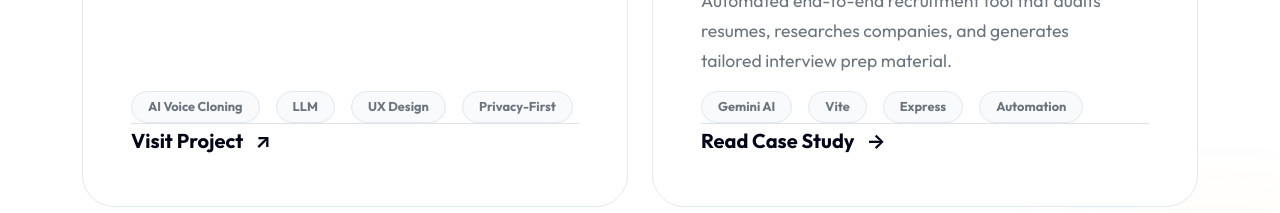
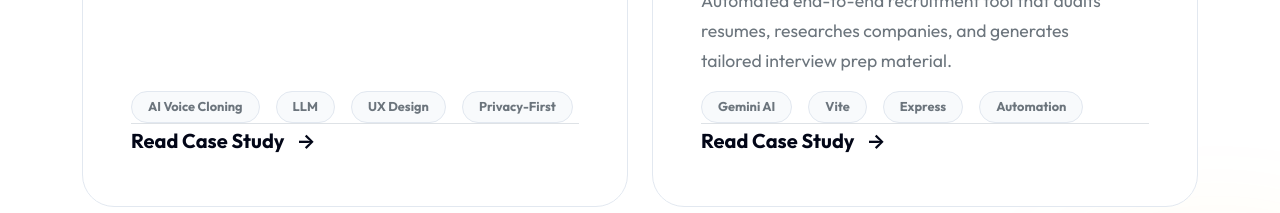
Before and after one commit to JasonWayneT/taylormade.me, a React (Vite) app: page / in a window 1280 px wide. Shown: the part 2700-2913 px from the top of the page. Built offline with nearby package versions, Linux system fonts and the light colour scheme.

Commit message:
UI: Card routing logic updated to prioritize Case Study pages with Visit Project options inside

```diff
--- a/src/components/ProjectCard.jsx
+++ b/src/components/ProjectCard.jsx
@@ -35,25 +35,13 @@ export default function ProjectCard({ id, title, summary, type, tags, liveUrl })
       </div>
 
       <div className="mt-auto pt-6 border-top">
-         {isExternal ? (
-           <a
-              href={linkPath}
-              target="_blank"
-              rel="noopener noreferrer"
-              className="fw-bold fs-5 stretched-link d-flex align-items-center gap-2 text-decoration-none"
-              style={{ color: 'var(--color-primary)' }}
-           >
-              Visit Project <span className="ms-1">↗</span>
-           </a>
-         ) : (
          <Link
-              to={linkPath}
+            to={`/case-study/${id}`}
             className="fw-bold fs-5 stretched-link d-flex align-items-center gap-2 text-decoration-none"
             style={{ color: 'var(--color-primary)' }}
          >
             Read Case Study <span className="ms-1">→</span>
          </Link>
-         )}
       </div>
     </motion.div>
   );
--- a/src/pages/CaseStudy.jsx
+++ b/src/pages/CaseStudy.jsx
@@ -34,11 +34,26 @@ export default function CaseStudy() {
           >
             {project.title}
           </motion.h1>
-          <p className="h4 fw-medium text-secondary mb-16 max-readable" style={{ lineHeight: '1.6' }}>
+          <p className="h4 fw-medium text-secondary mb-10 max-readable" style={{ lineHeight: '1.6' }}>
             {project.summary}
           </p>
 
+          {project.liveUrl && (
+            <div className="mb-16">
+               {project.liveUrl.startsWith('http') ? (
+                 <a href={project.liveUrl} target="_blank" rel="noopener noreferrer" className="btn btn-primary pill px-8 py-3 fs-5 shadow-sm">
+                   Visit Live Project ↗
+                 </a>
+               ) : (
+                 <Link to={project.liveUrl} className="btn btn-primary pill px-8 py-3 fs-5 shadow-sm">
+                   Launch Project App →
+                 </Link>
+               )}
+            </div>
+          )}
+
           <div className="row g-8 mt-4">
+
             <div className="col-sm-6 col-md-4">
                <div className="p-6 rounded-xl border" style={{ backgroundColor: 'var(--color-bg-subtle)' }}>
                   <div className="small text-uppercase fw-bold text-muted mb-2" style={{ letterSpacing: '0.1em' }}>Role</div>
@@ -99,7 +114,15 @@ export default function CaseStudy() {
           <div className="d-flex justify-content-center gap-4">
             <Link to="/contact" className="btn btn-primary pill px-8 py-3 fs-5">Discuss Project</Link>
             {project.liveUrl && (
-              <Link to={project.liveUrl} className="btn btn-outline-primary pill px-8 py-3 fs-5">Live Demo ↗</Link>
+              project.liveUrl.startsWith('http') ? (
+                <a href={project.liveUrl} target="_blank" rel="noopener noreferrer" className="btn btn-outline-primary pill px-8 py-3 fs-5">
+                   Live Demo ↗
+                </a>
+              ) : (
+                <Link to={project.liveUrl} className="btn btn-outline-primary pill px-8 py-3 fs-5">
+                   Launch App →
+                </Link>
+              )
             )}
           </div>
         </footer>
```
Lines whose indentation alone changed are shown as unchanged.
